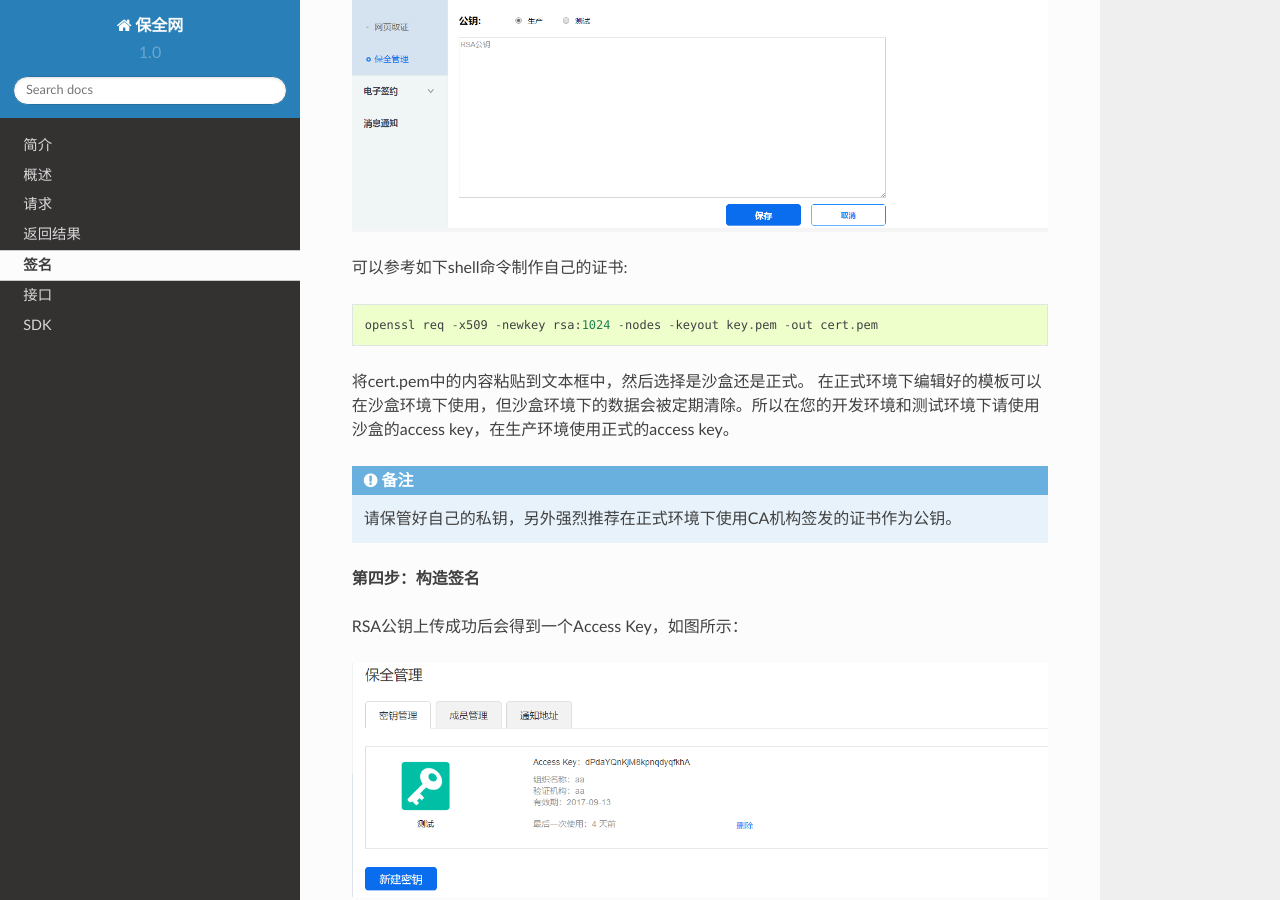
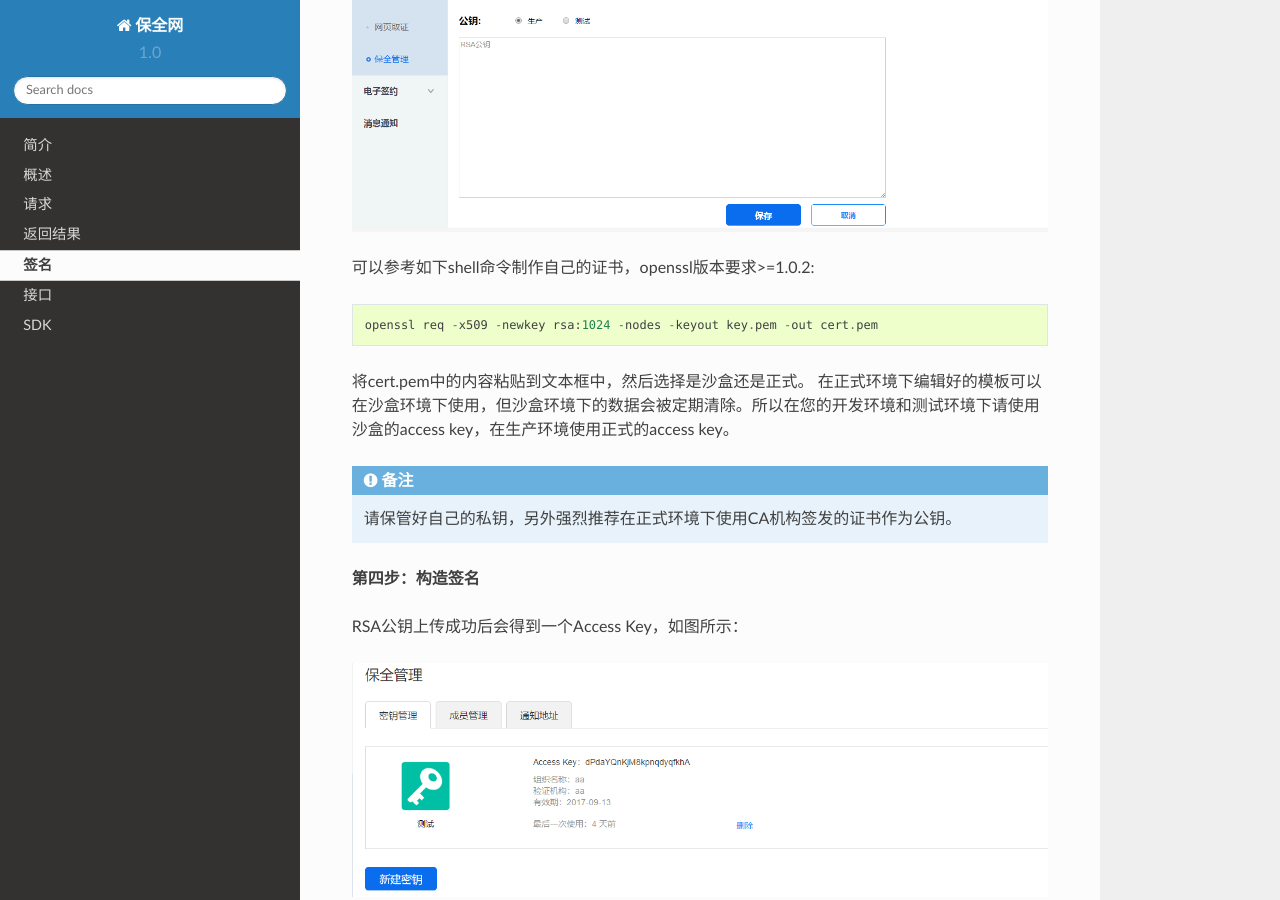
Before and after one commit to baoquan-hq/readthedocs, a Sphinx documentation site: the page built from docs/signature.rst, in a window 1280 px wide and 900 px high, scrolled down 1327 px. Built offline with Sphinx 7.4.7 and the Read the Docs theme 2.0.0, drawn with Linux system fonts in a browser that asks for light colours.

Commit message:
updates openssl version

```diff
--- a/docs/signature.rst
+++ b/docs/signature.rst
@@ -13,7 +13,7 @@
 
 .. image:: images/create_key.png
 
-可以参考如下shell命令制作自己的证书::
+可以参考如下shell命令制作自己的证书，openssl版本要求>=1.0.2::
 
 	openssl req -x509 -newkey rsa:1024 -nodes -keyout key.pem -out cert.pem
 
```
